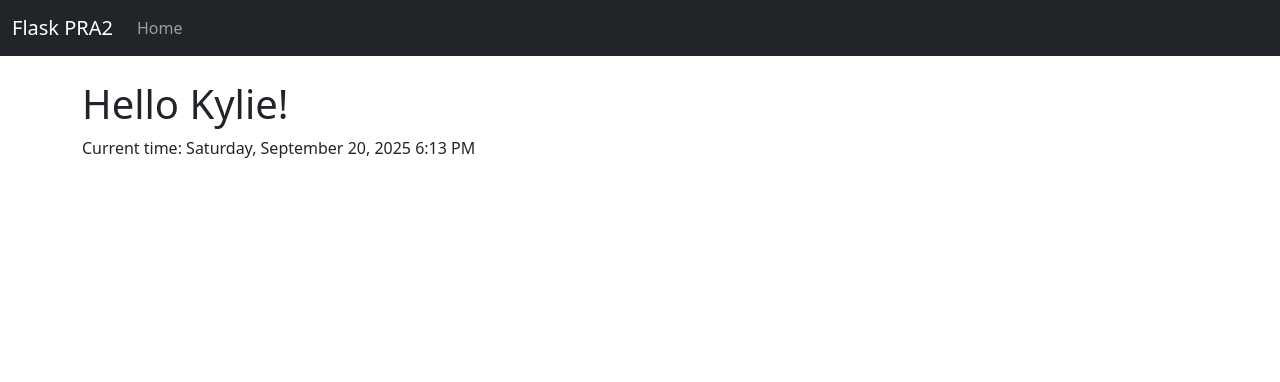
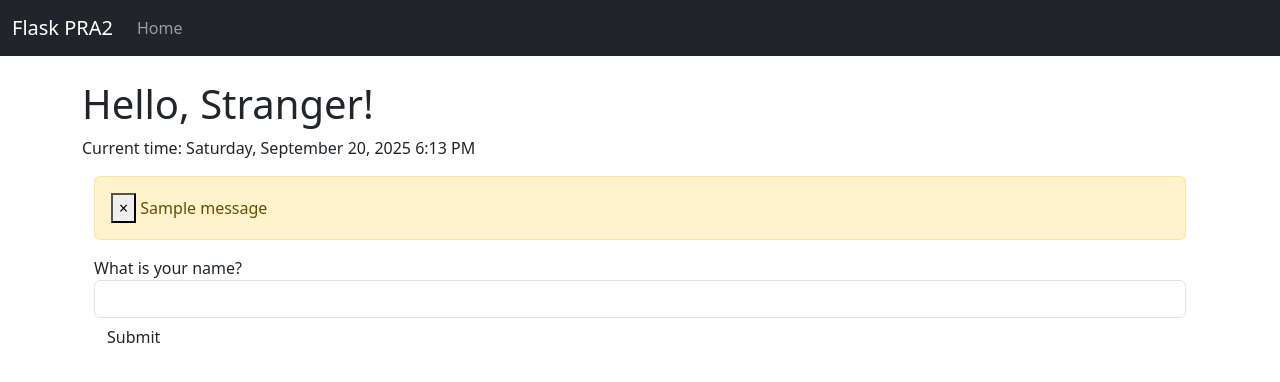
Before and after one commit to kylie-ng/E444-F2024-PRA2, a Flask app: page / in a window 1280 px wide. Shown: the top 382 px of the page. Run offline with Flask 3, Linux system fonts and the light colour scheme; one stand-in notice (Sample message) is shown; some libraries are stand-ins or nearby versions.

Commit message:
working for when i type my name, Hello Stranger dynamically changes to Hello Kylie

```diff
--- a/app.py
+++ b/app.py
@@ -1,17 +1,38 @@
-from flask import Flask, render_template
+from flask import Flask, render_template, session, redirect, url_for, flash
 from flask_bootstrap import Bootstrap
 from datetime import datetime, timezone
 from flask_moment import Moment
+from flask_wtf import FlaskForm
+from wtforms import StringField, SubmitField
+from wtforms.validators import DataRequired
 
 app = Flask(__name__)
+app.config['SECRET_KEY'] = 'hard to guess string'
 Bootstrap(app)
 moment = Moment(app)
 
+# Form class
+class NameForm(FlaskForm):
+    name = StringField('What is your name?', validators=[DataRequired()])
+    submit = SubmitField('Submit')
+
 # Activity 1.3: Home page
-@app.route('/')
+@app.route('/', methods=['GET', 'POST'])
 def index():
+    form = NameForm()
+    if form.validate_on_submit():
+        old_name = session.get('name')
+        if old_name is not None and old_name != form.name.data:
+            flash('Looks like you have changed your name!')
+        session['name'] = form.name.data
+        return redirect(url_for('index'))
     current_time = datetime.now(timezone.utc)
-    return render_template('index.html', current_time=current_time)
+    return render_template(
+        'index.html',
+        form=form,
+        name=session.get('name'),
+        current_time=current_time
+    )
 
 # Example 3-6 (Errror Handlers)
 @app.errorhandler(404)
--- a/templates/base.html
+++ b/templates/base.html
@@ -1,11 +1,13 @@
 <!doctype html>
 <html lang="en">
+
 <head>
     <meta charset="utf-8">
     <title>{% block title %}Flask PRA2{% endblock %}</title>
     <link rel="stylesheet" href="https://cdn.jsdelivr.net/npm/bootstrap@5.3.0/dist/css/bootstrap.min.css">
     <script src="https://cdnjs.cloudflare.com/ajax/libs/moment.js/2.29.4/moment.min.js"></script>
 </head>
+
 <body>
     <!-- Navbar -->
     <nav class="navbar navbar-expand-lg navbar-dark bg-dark">
@@ -20,9 +22,21 @@
     </nav>
 
     <div class="container mt-4">
-    {% block content %}{% endblock %}
+        {% block content %}
+        <div class="container">
+            {% for message in get_flashed_messages() %}
+            <div class="alert alert-warning">
+                <button type="button" class="close" data-dismiss="alert">&times;</button>
+                {{ message }}
+            </div>
+            {% endfor %}
+
+            {% block page_content %}{% endblock %}
+        </div>
+        {% endblock %}
     </div>
 
     {% block scripts %}{% endblock %}
 </body>
+
 </html>
--- a/templates/index.html
+++ b/templates/index.html
@@ -1,12 +1,32 @@
 {% extends "base.html" %}
+{% import "bootstrap/wtf.html" as wtf %}
+
+{% block title %}Flasky{% endblock %}
 
 {% block content %}
-  <h1>Hello Kylie!</h1>
-  <p>Current time: <span id="time">{{ current_time }}</span></p>
+<div class="page-header">
+    <h1>Hello, {% if name %}{{ name }}{% else %}Stranger{% endif %}!</h1>
+</div>
 
-  <script>
+<p>Current time: <span id="time">{{ current_time }}</span></p>
+
+<div class="container">
+    {% for message in get_flashed_messages() %}
+    <div class="alert alert-warning">
+        <button type="button" class="close" data-dismiss="alert">&times;</button>
+        {{ message }}
+    </div>
+    {% endfor %}
+
+    {{ wtf.quick_form(form) }}
+</div>
+
+{% endblock %}
+
+{% block scripts %}
+<script>
     const timeElement = document.getElementById('time');
     const time = moment(timeElement.textContent);
     timeElement.textContent = time.format('LLLL');
-  </script>
+</script>
 {% endblock %}
```
Also changed, not shown: templates/user.html (deleted, +0 -7 lines). Lines whose indentation alone changed are shown as unchanged.
